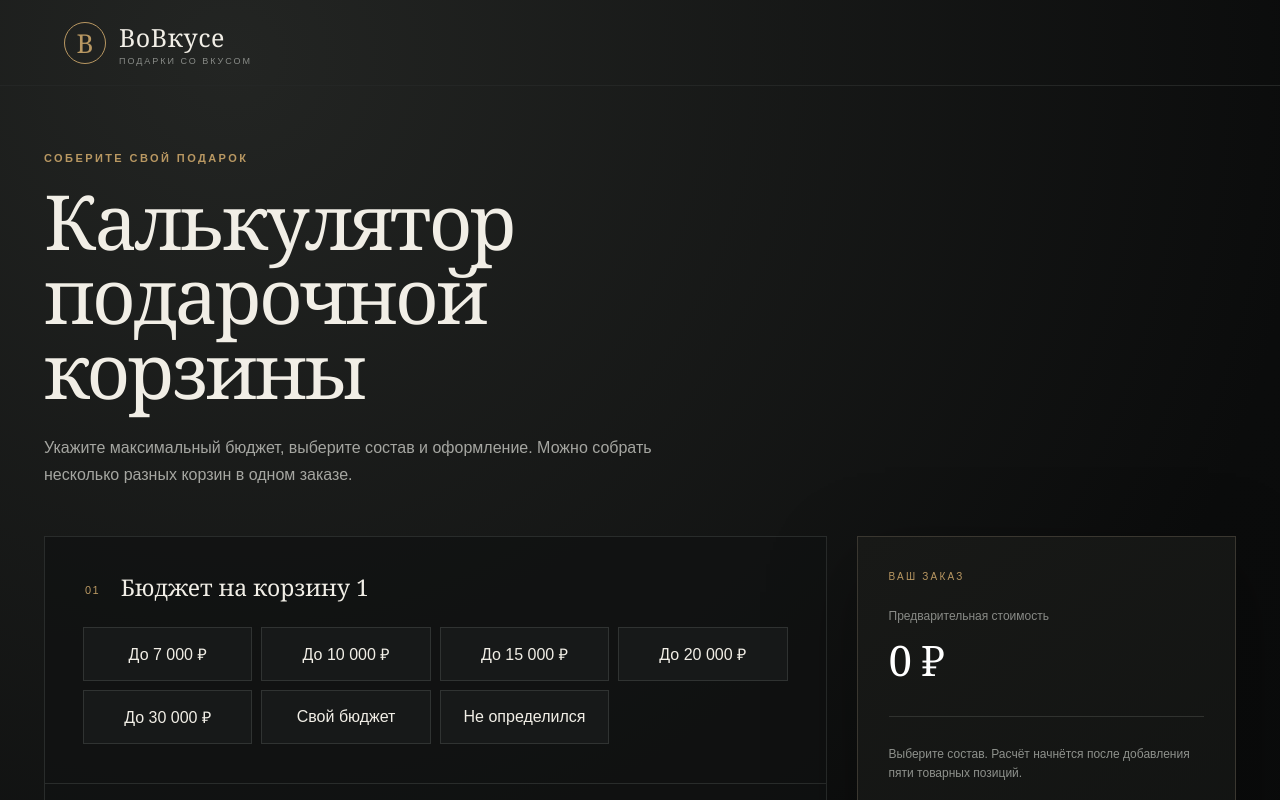
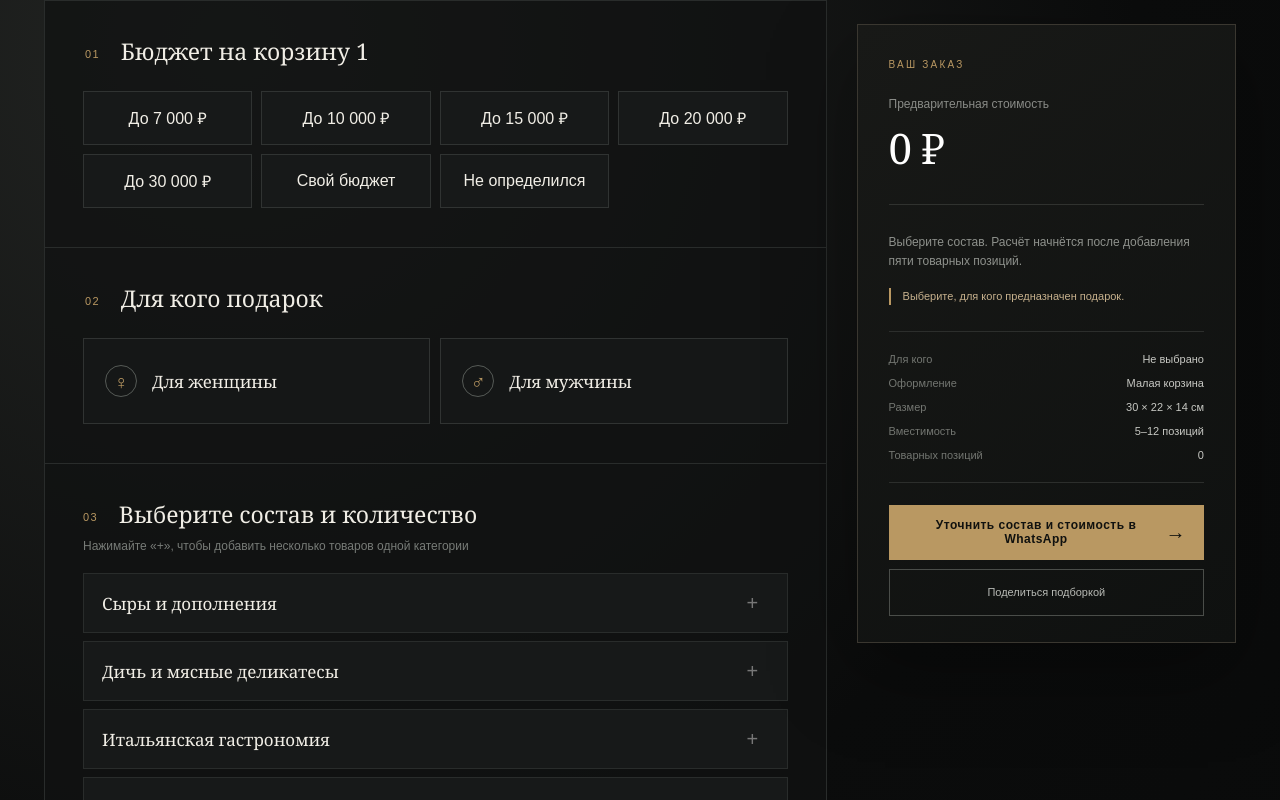
Before and after one commit to Svetka0403/vovkuse-calculator, a Next.js app: page / in a window 1280 px wide. Shown: the top 800 px of the page. Built offline with nearby package versions, Linux system fonts and the light colour scheme.

Commit message:
Удалить заголовок и описание из встроенного калькулятора

```diff
--- a/app/page.tsx
+++ b/app/page.tsx
@@ -211,17 +211,7 @@ export default function Home() {
 
   return (
     <main>
-      <header className="topbar">
-        <a className="brand" href="#" aria-label="ВоВкусе — на главную"><span className="brand-mark">В</span><span><strong>ВоВкусе</strong><small>подарки со вкусом</small></span></a>
-      </header>
-
-      <section className="intro">
-        <p className="eyebrow">СОБЕРИТЕ СВОЙ ПОДАРОК</p>
-        <h1>Калькулятор<br />подарочной корзины</h1>
-        <p>Укажите максимальный бюджет, выберите состав и оформление. Можно собрать несколько разных корзин в одном заказе.</p>
-      </section>
-
-      <div className="workspace">
+<div className="workspace">
         <div className="configurator">
           <fieldset className="step" id="config-start">
             <legend><span>01</span> Бюджет на корзину {activeIndex + 1}</legend>
```
